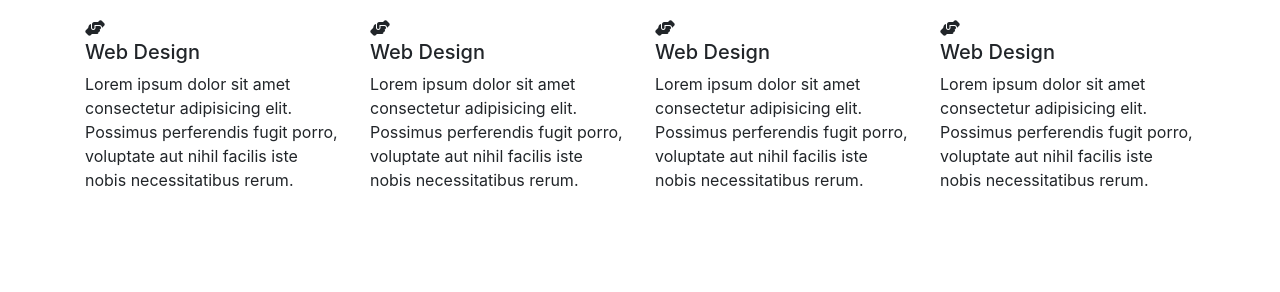
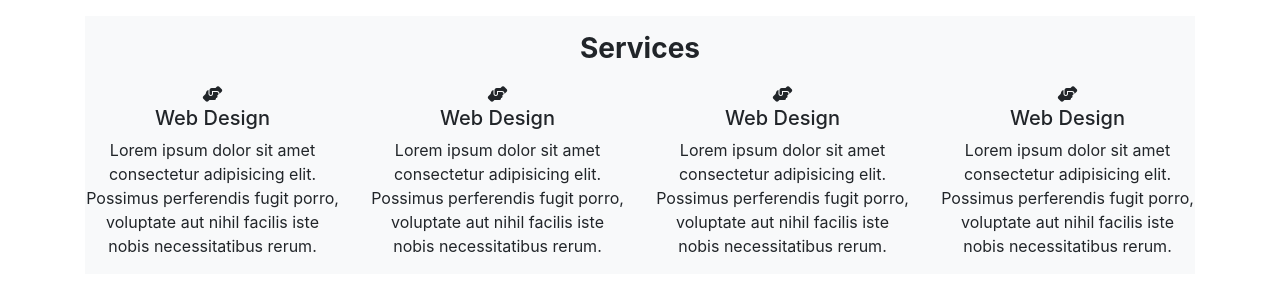
Before and after one commit to amin-babu/BootStrap-Project, a plain HTML site: page index.html in a window 1280 px wide. Shown: the part 104-396 px from the top of the page. Drawn offline with nearby package versions, Linux system fonts and the light colour scheme.

Commit message:
text centered

```diff
--- a/index.html
+++ b/index.html
@@ -20,7 +20,11 @@
       </header>
 
       <main>
-        <div class="row">
+        <div class="service-section bg-light pt-3">
+          <div class="title text-center mb-3">
+            <h3 class="font-weight-bolder">Services</h3>
+          </div>
+          <div class="row text-center">
             <div class="col-lg-3">
               <i class="fas fa-hands-helping"></i>
               <h5>Web Design</h5>
@@ -42,6 +46,7 @@
               <p>Lorem ipsum dolor sit amet consectetur adipisicing elit. Possimus perferendis fugit porro, voluptate aut nihil facilis iste nobis necessitatibus rerum.</p>
             </div>
           </div>
+        </div>
       </main>
 
       <footer>
@@ -51,7 +56,9 @@
 
     <!-- BootStrap JS code -->
     <script src="https://cdn.jsdelivr.net/npm/@popperjs/core@2.11.8/dist/umd/popper.min.js" integrity="sha384-I7E8VVD/ismYTF4hNIPjVp/Zjvgyol6VFvRkX/vR+Vc4jQkC+hVqc2pM8ODewa9r" crossorigin="anonymous"></script>
+    <script src="https://cdn.jsdelivr.net/npm/bootstrap@5.3.3/dist/js/bootstrap.min.js" integrity="sha384-0pUGZvbkm6XF6gxjEnlmuGrJXVbNuzT9qBBavbLwCsOGabYfZo0T0to5eqruptLy" crossorigin="anonymous"></script>
+    <script src="https://stackpath.bootstrapcdn.com/bootstrap/4.5.2/js/bootstrap.min.js"></script>
     <script src="https://cdn.jsdelivr.net/npm/bootstrap@5.3.3/dist/js/bootstrap.bundle.min.js" integrity="sha384-YvpcrYf0tY3lHB60NNkmXc5s9fDVZLESaAA55NDzOxhy9GkcIdslK1eN7N6jIeHz" crossorigin="anonymous"></script>
-    <script src="https://stackpath.bootstrapcdn.com/bootstrap/4.5.2/js/bootstrap.min.js"></script>
+  </body>
   </body>
 </html>
```
Lines whose indentation alone changed are shown as unchanged.
